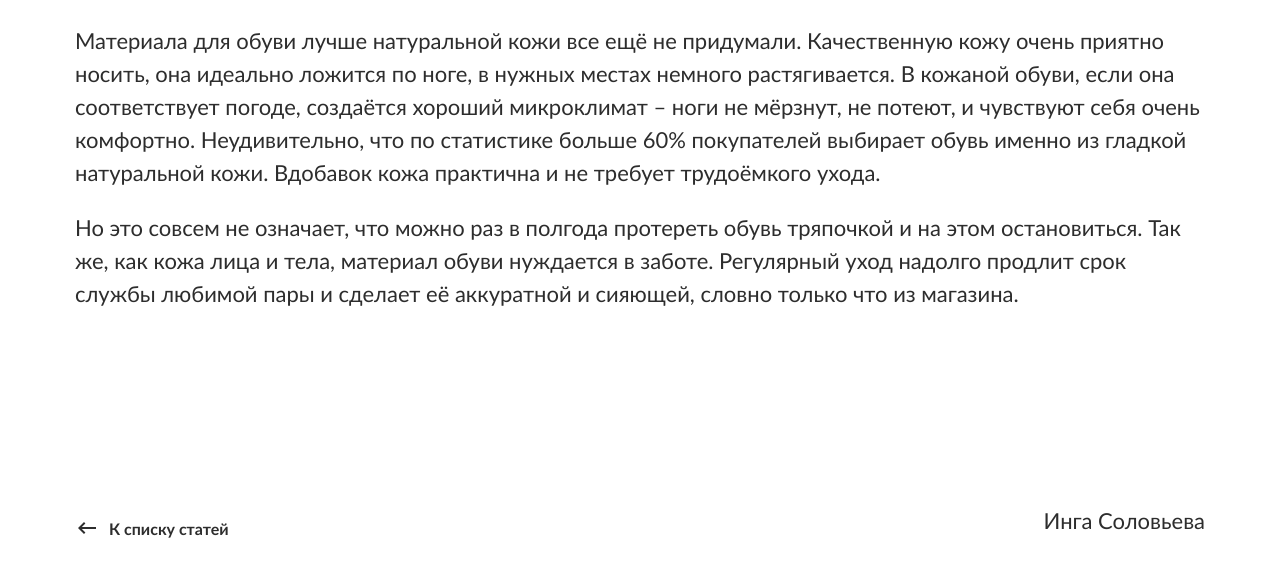
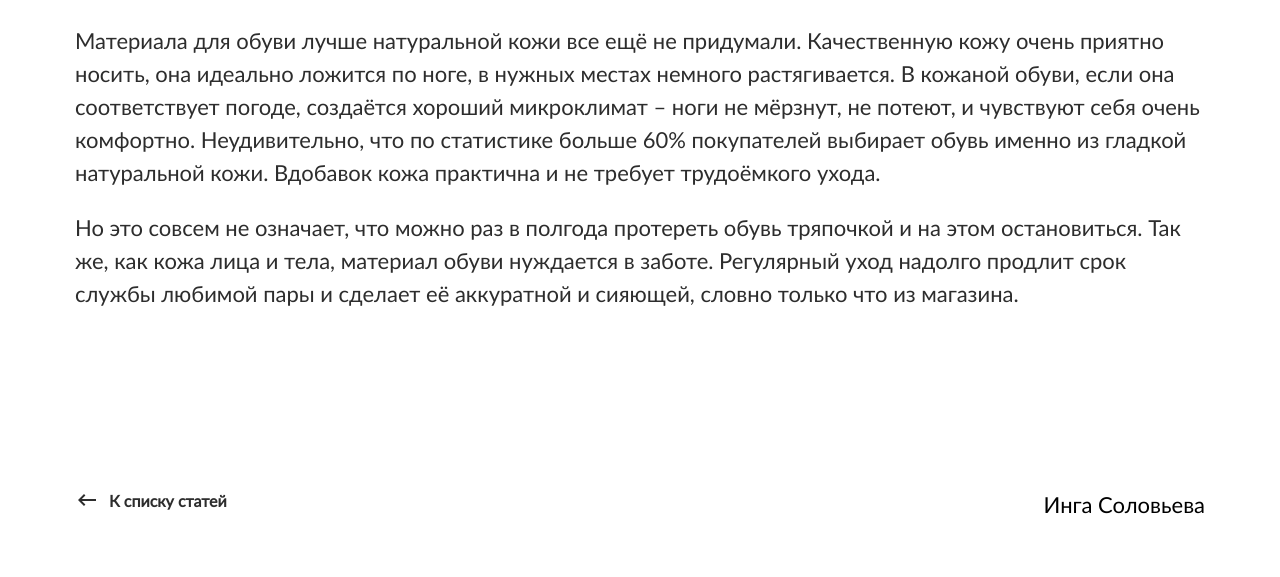
Before and after one commit to randvell/methed_ShopOnline, a plain HTML site: page article.html in a window 1280 px wide. Shown: the part 159-736 px from the top of the page. Drawn offline with Linux system fonts and the light colour scheme.

Commit message:
Module 2 Lesson 9

```diff
--- a/article.html
+++ b/article.html
@@ -12,14 +12,16 @@
   <title>Article</title>
 </head>
 
-<body>
+<body class="page">
   <article class="article">
-    <h1 class="article-header bold">Как ухаживать за обувью из кожи</h1>
+    <section class="article__body">
+      <h1 class="article__header">Как ухаживать за обувью из кожи</h1>
       <p>
         Материала для обуви лучше натуральной кожи все ещё не придумали. Качественную кожу очень приятно носить, она
         идеально ложится по ноге, в нужных местах немного растягивается. В кожаной обуви, если она соответствует погоде,
         создаётся хороший микроклимат – ноги не мёрзнут, не потеют, и чувствуют себя очень комфортно. Неудивительно, что
-      по статистике больше 60% покупателей выбирает обувь именно из гладкой натуральной кожи. Вдобавок кожа практична и
+        по статистике больше 60% покупателей выбирает обувь именно из гладкой натуральной кожи. Вдобавок кожа практична
+        и
         не требует трудоёмкого ухода.
       </p>
       <p>
@@ -27,13 +29,15 @@
         кожа лица и тела, материал обуви нуждается в заботе. Регулярный уход надолго продлит срок службы любимой пары и
         сделает её аккуратной и сияющей, словно только что из магазина.
       </p>
+    </section>
+
+    <section class="article__bottom">
+      <nav class="article__navigation">
+        <a class="article__link article__link--back" href="#">К списку статей</a>
+      </nav>
+      <p class="article__author">Инга Соловьева</p>
+    </section>
   </article>
-  <div class="article-bottom">
-    <nav class="navigation-bottom">
-      <a class="navigation__link-back" href="#">К списку статей</a>
-    </nav>
-    <p>Инга Соловьева</p>
-  </div>
 </body>
 
 </html>
--- a/css/article.css
+++ b/css/article.css
@@ -1,55 +1,65 @@
 @font-face {
-  font-family: "Lato";
-  src: url("/fonts/lato-regular.woff2") format('woff2'),
-  url("/fonts/lato-regular.woff") format('woff');
+  font-family: "Lato Regular";
+  src: url("../fonts/lato-regular.woff2") format('woff2'),
+    url("../fonts/lato-regular.woff") format('woff');
   font-weight: 400;
   font-display: swap;
 }
 
 @font-face {
-  font-family: "Lato";
-  src: url("/fonts/lato-bold.woff2") format('woff2'),
-  url("/fonts/lato-bold.woff") format('woff');
+  font-family: "Lato Bold";
+  src: url("../fonts/lato-bold.woff2") format('woff2'),
+    url("../fonts/lato-bold.woff") format('woff');
   font-weight: 700;
   font-display: swap;
 }
 
-body {
+.page {
   margin: 80px 75px 0px 75px;
   margin-top: 80px;
   margin-left: 75px;
   margin-right: 75px;
   color: #2d2d2d;
-  font-family: Lato, system-ui, -apple-system, BlinkMacSystemFont, 'Segoe UI', Roboto, Oxygen, Ubuntu, Cantarell, 'Open Sans', 'Helvetica Neue', sans-serif;
+  font-family: "Lato Regular", system-ui, -apple-system, BlinkMacSystemFont, 'Segoe UI', Roboto, Oxygen, Ubuntu, Cantarell, 'Open Sans', 'Helvetica Neue', sans-serif;
   font-size: 22px;
   font-weight: 400;
   line-height: 150%;
 }
 
-.bold {
+.article__header {
+  margin: 40px 0px 40px 0px;
+  font-family: "Lato Bold", system-ui, -apple-system, BlinkMacSystemFont, 'Segoe UI', Roboto, Oxygen, Ubuntu, Cantarell, 'Open Sans', 'Helvetica Neue', sans-serif;
   font-weight: 700;
-}
-
-.article-header {
-  margin: 40px 0px 40px 0px;
   font-size: 50px;
   line-height: 65px;
   line-height: 130%;
 }
 
-.article {
+.article__body {
   padding-bottom: 150px;
 }
 
-.author {
-  color: black;
+.article__bottom {
+  position: relative;
 }
 
-.navigation-bottom {
-  display: flex;
+.article__navigation,
+.article__author {
+  position: absolute;
+  top: 0;
 }
 
-.navigation__link-back {
+.article__navigation {
+  left: 0;
+}
+
+.article__author {
+  right: 0;
+  color: black;
+  line-height: 0%;
+}
+
+.article__link--back {
   padding-top: 10px;
   text-decoration: none;
   color: #2d2d2d;
@@ -59,14 +69,8 @@ body {
   line-height: 20.8px;
 }
 
-.navigation__link-back::before {
-  content: url('/assets/keyboard_backspace.svg');
+.article__link--back::before {
+  content: url('../assets/keyboard_backspace.svg');
   vertical-align: middle;
   padding-right: 10px;
 }
-
-.article-bottom {
-  display: flex;
-  justify-content: space-between;
-  align-items: center;
-}
```
Lines whose indentation alone changed are shown as unchanged.
